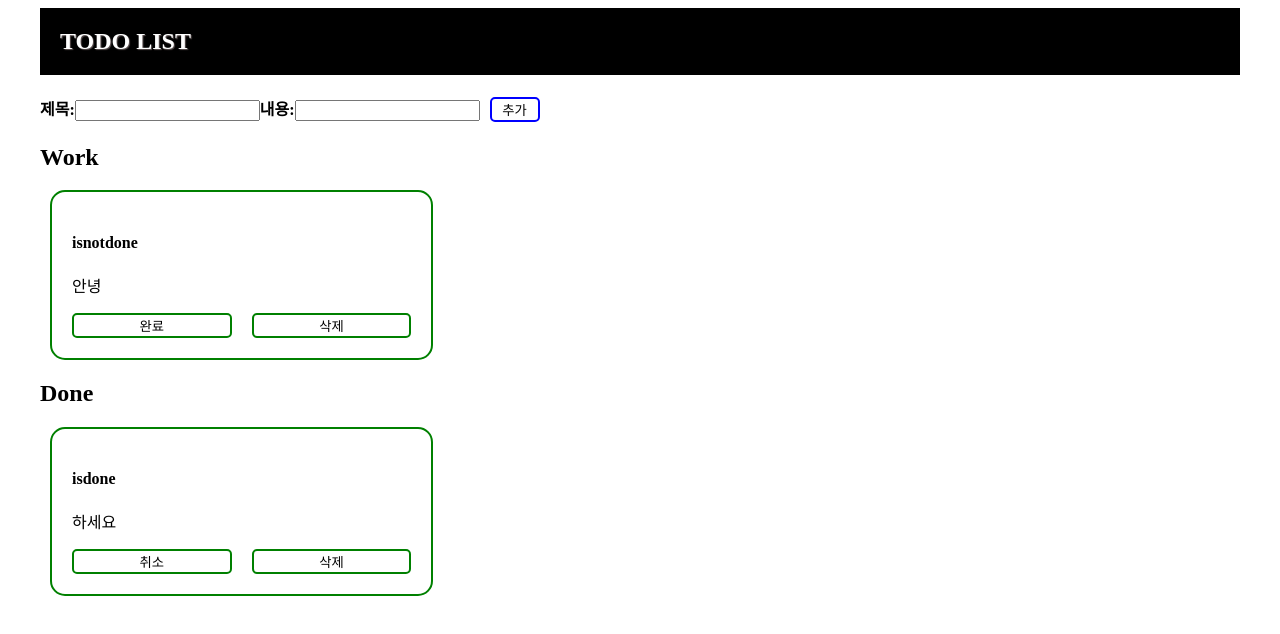
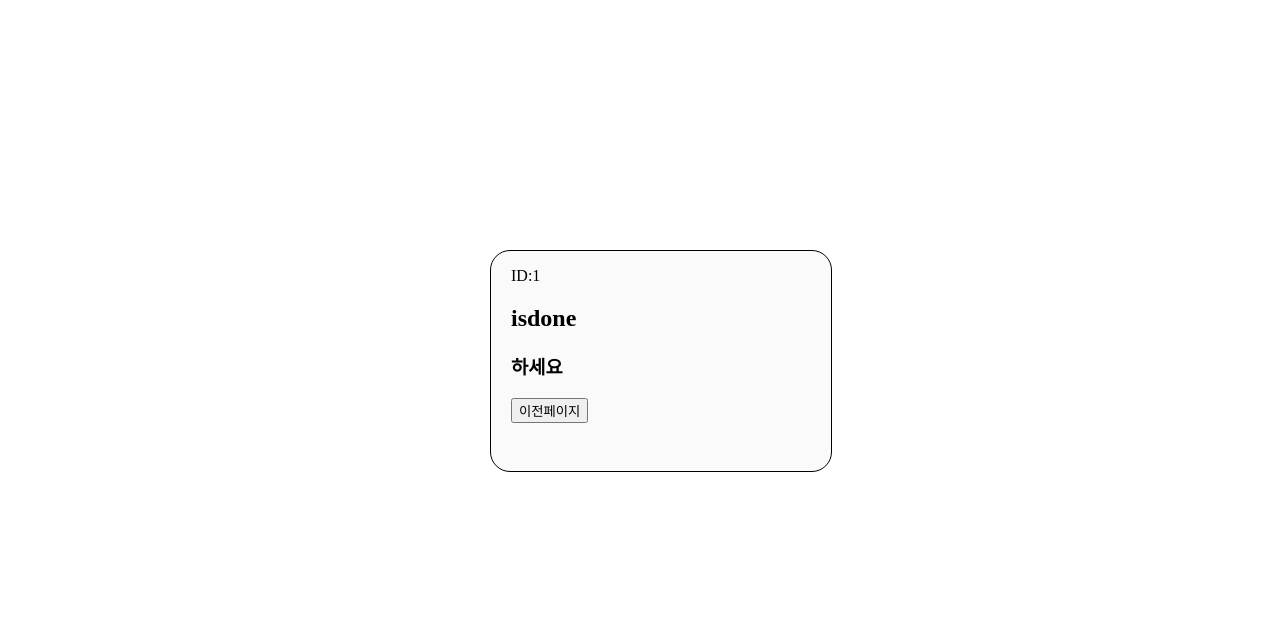
Before and after one commit to Limsoheeee/Todolist, a React (Create React App) app: page /detail/1 in a window 1280 px wide. Shown: the top 634 px of the page. Built offline with nearby package versions, Linux system fonts and the light colour scheme.

Commit message:
상세페이지 완료

```diff
--- a/src/App.js
+++ b/src/App.js
@@ -1,78 +1,19 @@
 import React from "react";
-import Header from "./components/Header";
-import { useState } from "react";
-import styled from "styled-components";
-import { v4 as uuidv4 } from "uuid";
-import { useSelector, useDispatch } from "react-redux";
-import List from "./components/List";
-import { addCard } from "./redux/modules/todo";
+import Detail from "./components/Detail";
+import Home from "./components/Home";
+import { BrowserRouter, Route, Routes } from "react-router-dom";
 
 function App() {
-  const [title, setTitle] = useState("");
-  const [content, setContent] = useState("");
+  return (
+      <BrowserRouter>
+      <Routes>
+      <Route path="/" element={<Home />} />
+      <Route path="/detail/:id" element={<Detail />} />
+      <Route path="/detail/" element={<Detail />} />
+      </Routes>
+      </BrowserRouter>
 
-  const toDoList = useSelector((state) => state.todo.todoList);
-
-
-  const dispatch = useDispatch();
-
-  const onChangeHandler = (e) => {
-    const { name, value } = e.target;
-    if (name === "title") {
-      setTitle(value);
-    } else if (name === "content") {
-      setContent(value);
-    }
-  };
-
-  const onClickHandler = () => {
-    const card = { title, content, isDone: false, id: toDoList[toDoList.length-1]?.id + 1 || 0 };
-    console.log(card);
-    dispatch(addCard(card)); //카드내용을 페이로드해줌
-    setTitle("");
-    setContent("");
-
-  };
-
-  return (
-    <Container>
-      <Header />
-      <h4>
-        제목:
-        <input
-          type="text"
-          name="title"
-          value={title}
-          onChange={(e) => onChangeHandler(e)}
-        />
-        내용:
-        <input
-          type="text"
-          name="content"
-          value={content}
-          onChange={(e) => onChangeHandler(e)}
-        />
-        <AddBts onClick={onClickHandler}>추가</AddBts>
-      </h4>
-      <List />
-    </Container>
-  );
+        );
 }
 
-const Container = styled.div`
-  max-width: 1200px;
-  min-width: 800px;
-  margin: 0 auto;
-`;
-
-const AddBts = styled.button`
-  width: 50px;
-  border: 2px solid blue;
-  background-color: transparent;
-  color: black;
-  border-radius: 5px;
-  margin-left: 10px;
-  cursor: pointer;
-`;
-
 export default App;
--- /dev/null
+++ b/src/components/Detail.jsx
@@ -0,0 +1,37 @@
+import React from "react";
+import styled from "styled-components";
+import { useSelector } from "react-redux";
+import { useParams } from "react-router-dom";
+import { useNavigate } from "react-router-dom";
+
+function Detail() {
+  const navigate = useNavigate();
+  const toDoList = useSelector((state) => state.todo.todoList);
+  const { id } = useParams();
+  const detailpage = toDoList.find((todo)=>todo.id === Number(id));
+
+  return (
+    <StBox>
+       <p>ID:{id}</p>
+      <h2>{detailpage.title}</h2>
+      <h3>{detailpage.content}</h3>
+      <button onClick={()=>{navigate(-1)}}>이전페이지</button>
+    </StBox>
+  );
+}
+
+const StBox = styled.div`
+  border: 1px solid black;
+border-radius: 20px;
+height: 220px;
+padding: 0 20px;
+background: #fafafa;
+width: 300px;
+position: absolute;
+left: 50%;
+top: 50%;
+margin-left: -150px;
+margin-top: -150px;
+`;
+
+export default Detail;
--- /dev/null
+++ b/src/components/Home.jsx
@@ -0,0 +1,72 @@
+import React from "react";
+import { useState } from "react";
+import styled from "styled-components";
+import Header from "./Header";
+import { useSelector, useDispatch } from "react-redux";
+import List from "./List"
+import { addCard } from "../redux/modules/todo";
+
+function Home() {
+  const [title, setTitle] = useState("");
+  const [content, setContent] = useState("");
+  const toDoList = useSelector((state) => state.todo.todoList);
+  const dispatch = useDispatch();
+  const onChangeHandler = (e) => {
+    const { name, value } = e.target;
+    if (name === "title") {
+      setTitle(value);
+    } else if (name === "content") {
+      setContent(value);
+    }
+  };
+  const onClickHandler = () => {
+    const card = { title, content, isDone: false, id: toDoList[toDoList.length-1]?.id + 1 || 0 };
+    dispatch(addCard(card))
+      setTitle("");
+    setContent("");
+  };
+
+  return (
+    <>
+    <Header />
+    <Container>
+      <h4>
+        제목:
+        <input
+          type="text"
+          name="title"
+          value={title}
+          onChange={(e) => onChangeHandler(e)}
+        />
+        내용:
+        <input
+          type="text"
+          name="content"
+          value={content}
+          onChange={(e) => onChangeHandler(e)}
+        />
+        <AddBts onClick={onClickHandler}>추가</AddBts>
+      </h4>
+      <List />
+    </Container>
+    </>
+  );
+}
+
+const Container = styled.div`
+  max-width: 1200px;
+  min-width: 800px;
+  margin: 0 auto;
+`;
+
+const AddBts = styled.button`
+  width: 50px;
+  border: 2px solid blue;
+  background-color: transparent;
+  color: black;
+  border-radius: 5px;
+  margin-left: 10px;
+  cursor: pointer;
+`;
+
+export default Home;
--- a/src/components/ToDo.jsx
+++ b/src/components/ToDo.jsx
@@ -1,15 +1,24 @@
-import React from "react";
-import { useDispatch } from "react-redux";
+import React, { useState } from "react";
+import { useDispatch, useSelector } from "react-redux";
 import styled from "styled-components";
-import { delCard, changeCard } from "../redux/modules/todo";
+import { delCard, changeCard, gettodoid } from "../redux/modules/todo";
+import { useNavigate } from "react-router-dom";
 
 const ToDo = ({ item }) => {
   const dispatch = useDispatch();
+  const navigate = useNavigate();
   const { title, content, isDone, id } = item;
 
   const onClickDel = (id) => {
     dispatch(delCard(id));
   };
+
+  // const onClickDetail = (id) => {
+  //   navigate(`/detail/${toDoList.id}`);
+  //   // const detail = { ...toDoList.id };
+  //   // dispatch(gettodoid(detail));
+  //   // console.log(detail)
+  // };
 
   const onClickChange = (id) => {
     dispatch(changeCard(id));
@@ -18,6 +27,7 @@ const ToDo = ({ item }) => {
   return (
     <TodoCard>
       <div>
+        <span onClick={()=>{navigate(`/detail/${id}`)}}>상세보기</span>
         <h4>{title}</h4>
         <Content>{content}</Content>
       </div>
@@ -60,5 +70,4 @@ const TodoBtn = styled.button`
   border-radius: 5px;
 `;
 
-
 export default ToDo;
--- a/src/redux/modules/todo.js
+++ b/src/redux/modules/todo.js
@@ -3,12 +3,14 @@ const initialState = {
     { id: 0, title: "isnotdone", content: "안녕", isDone: false },
     { id: 1, title: "isdone", content: "하세요", isDone: true },
   ],
+  currentTodo:{},
 };
 
 //액션밸류
 const ADD_CARD = "ADD_CARD";
 const DEL_CARD = "DEL_CARD";
 const CHANGE_CARD = "CHANGE_CARD";
+const GETTODO_ID = "GETTODO_ID";
 // 엑션 creator
 export const addCard = (payload) => {
   return {
@@ -30,6 +32,14 @@ export const changeCard = (payload) => {
     payload,
   };
 };
+
+export const gettodoid = (payload) => {
+  return {
+    type: GETTODO_ID,
+    payload,
+  };
+};
+
 // 리듀서
 const todo = (state = initialState, action) => {
   switch (action.type) {
@@ -48,7 +58,15 @@ const todo = (state = initialState, action) => {
         ),
       };
       return changeCard;
-    default:
+      // case "GETTODO_ID":
+      //   const getTodoId = {
+      //     ...state,
+      //     todoList: state.todoList.find((item) =>
+      //       item.id === action.payload
+      //     ),
+      //   };
+      //   return getTodoId;
+        default:
       return state;
   }
 };
```
